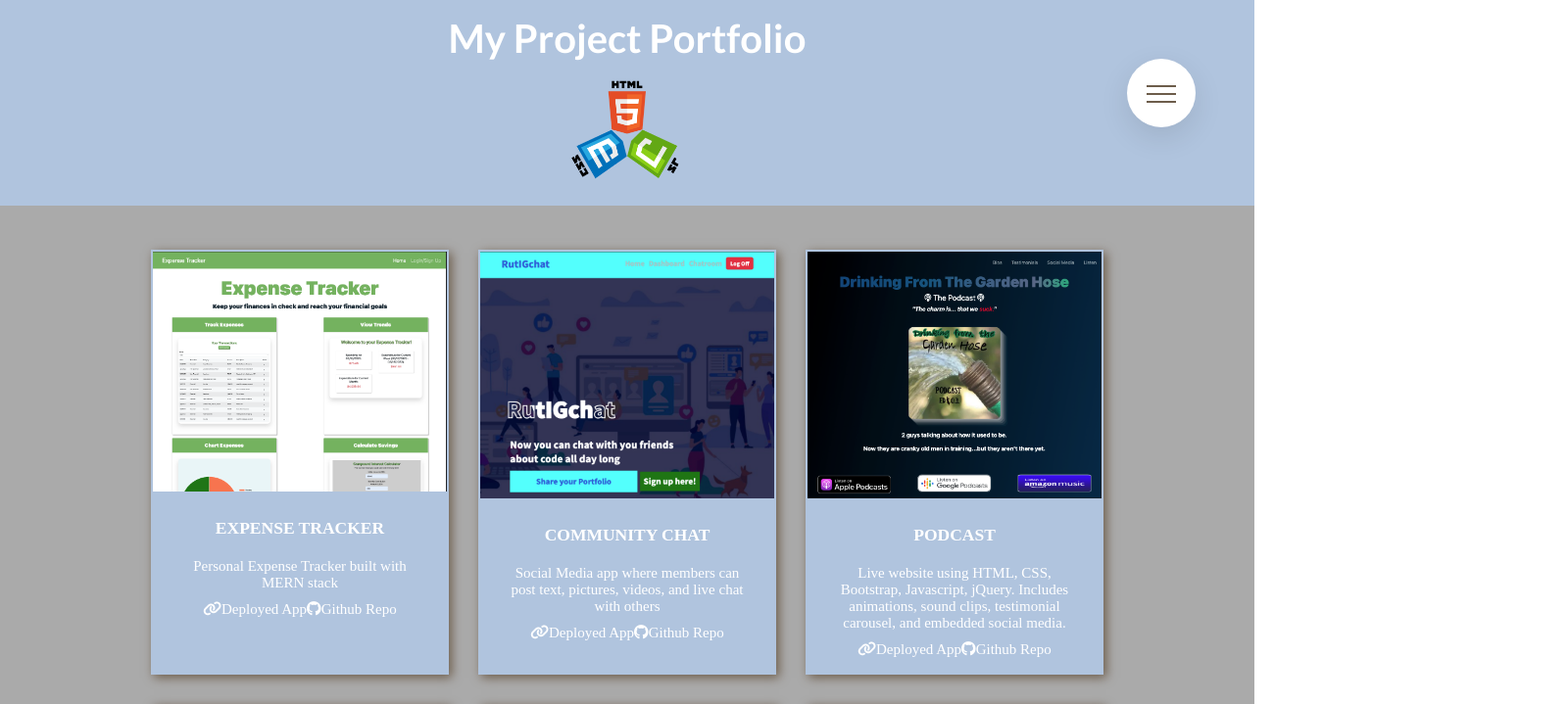
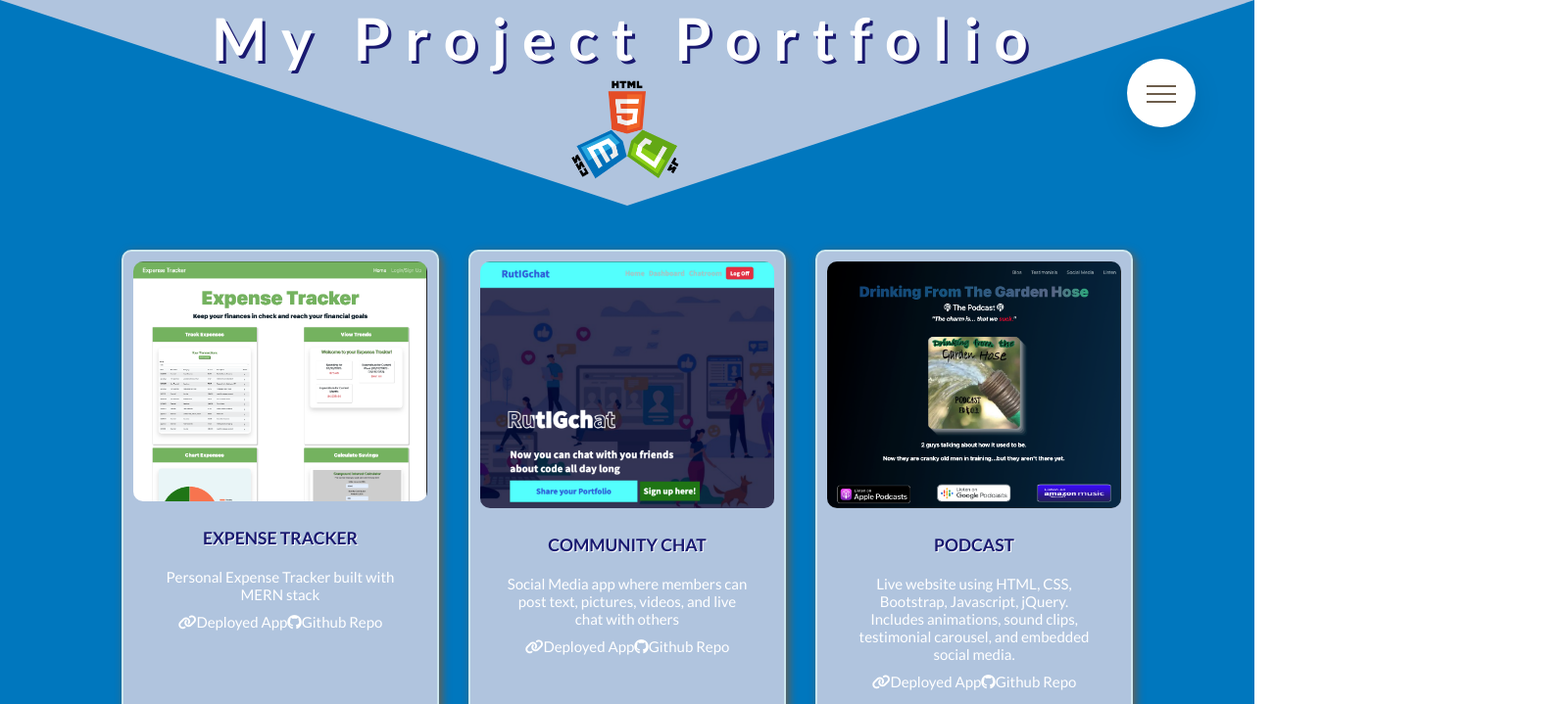
Before and after one commit to BillStephens2022/my_portfolio, a React (Create React App) app: page /portfolio in a window 1280 px wide. Shown: the top 719 px of the page at 98% size, 1600 px wide, since content can reach past the window. Built offline with nearby package versions, Linux system fonts and the light colour scheme.

Commit message:
added css animations to portfolio page, additional styling

```diff
--- a/src/css/style.css
+++ b/src/css/style.css
@@ -289,18 +289,26 @@ html {
 
 .portfolio {
   text-align: center;
-  background-color: #aaa; }
+  background-image: linear-gradient(0.5turn, #0077be, 10%, #0077be); }
   .portfolio__hero {
     background-color: lightsteelblue;
     color: #fff;
     font-family: "Lato", non-serif;
     font-weight: 900;
     font-size: 2rem;
-    margin-bottom: 3rem; }
+    text-shadow: 2px 2px midnightblue;
+    letter-spacing: 1rem;
+    margin-bottom: 3rem;
+    clip-path: polygon(50% 100%, 0 0, 100% 0); }
     .portfolio__hero-header {
       padding: 1.5rem; }
+      .portfolio__hero-header:hover {
+        transform: scale(1.5); }
     .portfolio__hero-logo {
-      width: 10%; }
+      width: 10%;
+      transition: 1s; }
+      .portfolio__hero-logo:hover {
+        transform: rotate(360deg); }
 
 .projects {
   width: 100vw;
@@ -312,14 +320,19 @@ html {
 .projects__card {
   width: 30rem;
   margin: 1.5rem;
-  border: 2px solid lightsteelblue;
+  padding: 1rem;
+  border: 2px solid #cde7ef;
+  border-radius: 1rem;
   color: #fff;
   background-color: lightsteelblue;
   box-shadow: 3px 3px 10px #6D5D4B;
+  font-family: "Lato", non-serif;
+  animation: slideUp 1s ease-in-out;
   transition: all .8s ease; }
   .projects__card--image-photo {
     width: 100%;
-    object-fit: contain; }
+    object-fit: contain;
+    border-radius: 1rem; }
   .projects__card-body {
     padding: 1.5rem;
     background-color: lightsteelblue;
@@ -330,7 +343,9 @@ html {
     .projects__card-body--title {
       font-size: 1.75rem;
       padding: 1rem;
-      text-transform: uppercase; }
+      text-transform: uppercase;
+      color: midnightblue;
+      text-shadow: 1px 1px white; }
     .projects__card-body--text {
       padding: 1rem; }
     .projects__card-body--footer {
@@ -342,7 +357,7 @@ html {
         color: #fff; }
   .projects__card:hover {
     transform: translateY(-3px) scale(1.05);
-    box-shadow: 1rem 1rem 2rem #6D5D4B; }
+    box-shadow: 1rem 1rem 1rem #fff; }
 
 a {
   text-decoration: none; }
--- a/src/sass/_portfolio.scss
+++ b/src/sass/_portfolio.scss
@@ -1,6 +1,7 @@
 .portfolio {
     text-align: center;
-    background-color: $color-grey-light-2;
+    background-image: linear-gradient(.5turn, $color-blue-med, 10%, $color-blue-med);
+
 
     &__hero {
       background-color: $color-blue-light-3;
@@ -8,14 +9,27 @@
       font-family: "Lato", non-serif;
       font-weight: 900;
       font-size: 2rem;
+      text-shadow: 2px 2px midnightblue;
+      letter-spacing: 1rem;
       margin-bottom: 3rem;
+      clip-path: polygon(50% 100%, 0 0, 100% 0);
 
       &-header {
         padding: 1.5rem;
+
+        &:hover {
+            transform: scale(1.5);
+        }
       }
 
       &-logo {
         width: 10%;
+        transition: 1s;
+
+        &:hover {
+          transform: rotate(360deg);
+
+        }
       }
     }
 
--- a/src/sass/_project-card.scss
+++ b/src/sass/_project-card.scss
@@ -1,18 +1,20 @@
 .projects__card {
     width: 30rem;
-
-
     margin: 1.5rem;
-    border: 2px solid $color-blue-light-3;
+    padding: 1rem;
+    border: 2px solid $color-blue-light-1;
+    border-radius: 1rem;
     color: $color-white;
     background-color: $color-blue-light-3;
     box-shadow: 3px 3px 10px $color-grey-dark-2;
+    font-family: "Lato", non-serif;
+    animation: slideUp 1s ease-in-out;
     transition: all .8s ease;
 
     &--image-photo {
         width: 100%;
         object-fit: contain;
-
+        border-radius: 1rem;
     }
 
     &-body {
@@ -22,10 +24,13 @@
       display: flex;
       flex-direction: column;
       justify-content: center;
+
       &--title {
         font-size: 1.75rem;
         padding: 1rem;
         text-transform: uppercase;
+        color: midnightblue;
+        text-shadow: 1px 1px white;
       }
       &--text {
 
@@ -51,7 +56,7 @@
 
    &:hover {
     transform: translateY(-3px) scale(1.05);
-    box-shadow: 1rem 1rem 2rem $color-grey-dark-2;
+    box-shadow: 1rem 1rem 1rem $color-white;
 
    }
 
```
